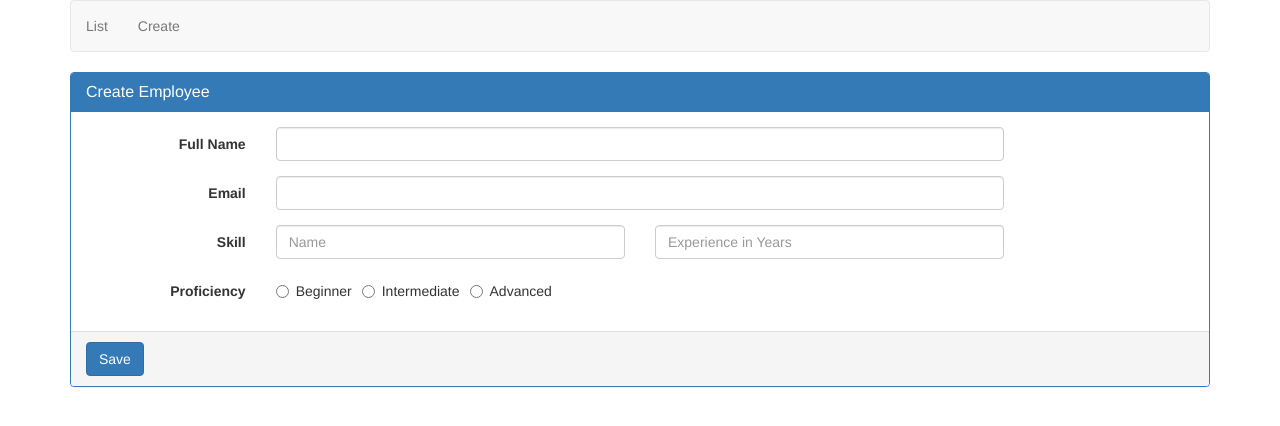
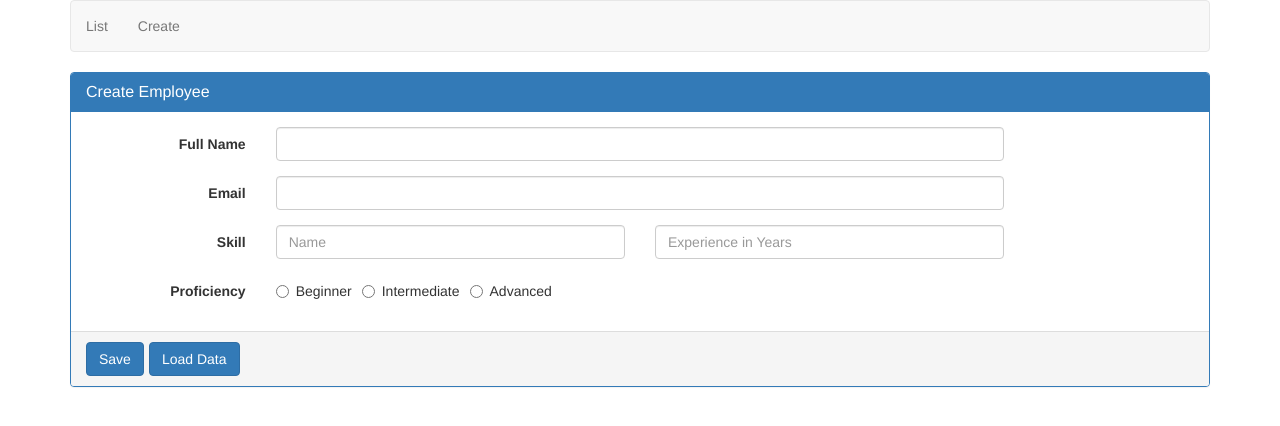
Before and after one commit to Romserg/angProject, an Angular app: page /create in a window 1280 px wide. Shown: the top 426 px of the page. Built offline with nearby package versions, Linux system fonts and the light colour scheme.

Commit message:
Using setValue for update whole form

```diff
--- a/src/app/employee/create-employee.component.html
+++ b/src/app/employee/create-employee.component.html
@@ -54,7 +54,10 @@
       </div>
     </div>
     <div class="panel-footer">
-      <button class="btn btn-primary" type="submit">Save</button>
+      <div class="btn-toolbar">
+        <button class="btn btn-primary" type="submit">Save</button>
+        <button class="btn btn-primary" type="button" (click)="onLoadDataClick()">Load Data</button>
+      </div>
     </div>
   </div>
 </form>
--- a/src/app/employee/create-employee.component.ts
+++ b/src/app/employee/create-employee.component.ts
@@ -8,7 +8,9 @@ import { FormControl, FormGroup } from '@angular/forms';
 })
 export class CreateEmployeeComponent implements OnInit {
   employeeForm: FormGroup;
-  constructor() { }
+
+  constructor() {
+  }
 
   ngOnInit() {
     this.employeeForm = new FormGroup({
@@ -22,6 +24,18 @@ export class CreateEmployeeComponent implements OnInit {
     });
   }
 
+  onLoadDataClick(): void {
+    this.employeeForm.setValue({
+      fullName: 'Test name',
+      email: 'email@test.com',
+      skills: {
+        skillName: 'Web',
+        experienceInYears: '2',
+        proficiency: 'advanced'
+      }
+    });
+  }
+
   onSubmit(): void {
     console.log(this.employeeForm.value);
   }
```
